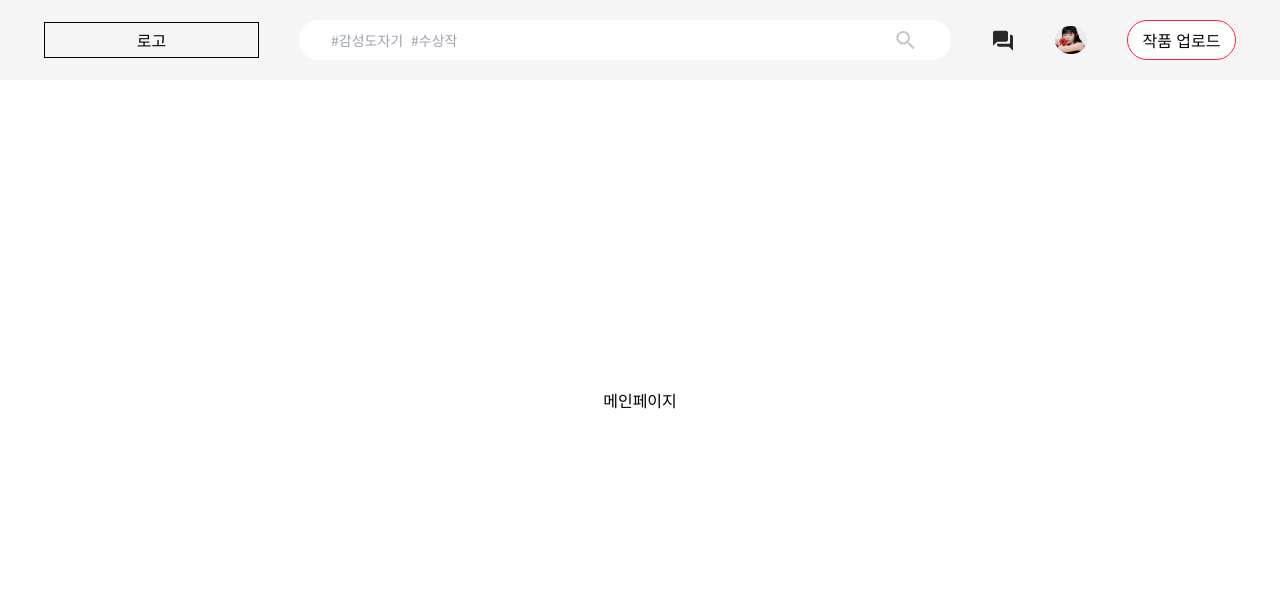
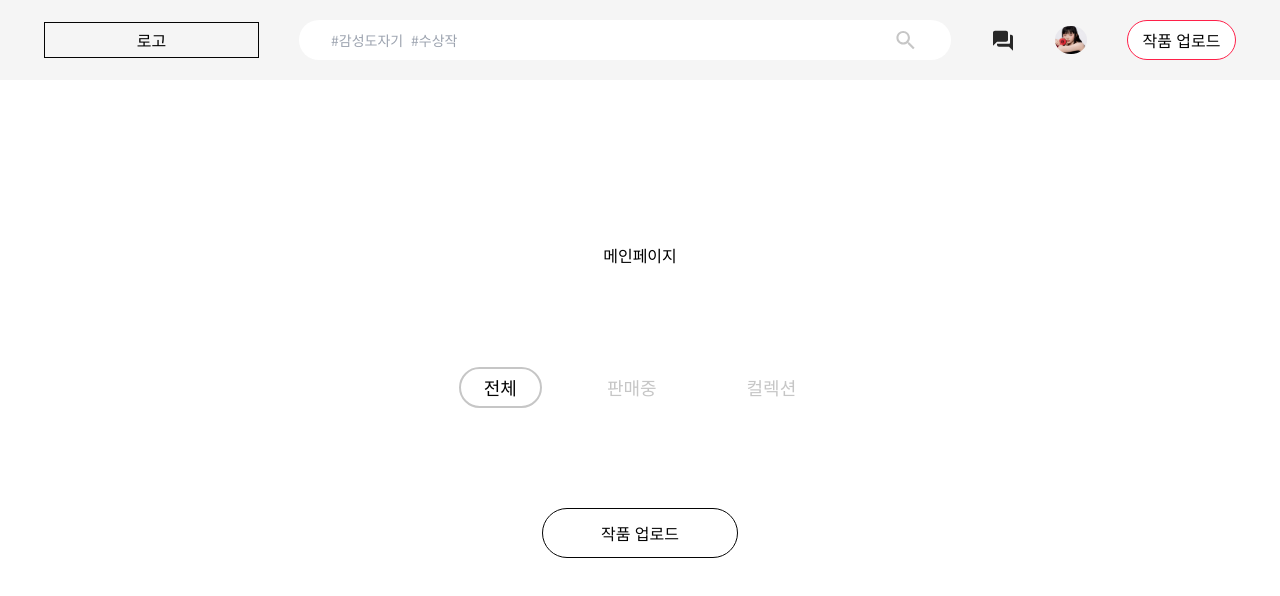
Before and after one commit to final-project-temporaryName/finalProject-FE, a Next.js app: page / in a window 1280 px wide. Shown: the top 596 px of the page. Built offline with nearby package versions, Linux system fonts and the light colour scheme.

Commit message:
feat: Button 합성 컴포넌트 구현

```diff
--- a/src/app/(unauth)/page.tsx
+++ b/src/app/(unauth)/page.tsx
@@ -1,10 +1,18 @@
 import NavBar from '@/components/NavBar/NavBar';
+import { Button } from '@/components/button';
+import CategoryButtonGroup from '@/components/button/category/categoryButtonGroup';
 
 export default function Home() {
   return (
-    <main className="flex min-h-screen flex-col items-center justify-center p-24">
+    <main className="flex min-h-screen flex-col items-center justify-center gap-100 p-24">
       <NavBar />
       메인페이지
+      <div className="flex-center">
+        <CategoryButtonGroup />
+      </div>
+      <Button destination="/" style="primary-button upload-button">
+        작품 업로드
+      </Button>
     </main>
   );
 }
--- a/src/components/NavBar/NavBar.tsx
+++ b/src/components/NavBar/NavBar.tsx
@@ -1,7 +1,7 @@
 import '@/styles/tailwind.css';
 import Link from 'next/link';
+import NavigatorBox from './NavigatorBox';
 import SearchBar from './SearchBar';
-import NavigatorBox from './NavigatorBox';
 
 export default function NavBar() {
   return (
--- a/src/components/NavBar/NavigatorBox.tsx
+++ b/src/components/NavBar/NavigatorBox.tsx
@@ -5,6 +5,7 @@ import Link from 'next/link';
 import MessageIcon from '../../../public/assets/icons/message.svg';
 import profileImage from '../../../public/assets/images/하니.jpg';
 import ProfileImgDropDown from './ProfileImgDropDown';
+import { Button } from '../button';
 
 export default function NavigatorBox() {
   const auth = {
@@ -22,15 +23,13 @@ export default function NavigatorBox() {
       {auth.isLogin && <ProfileImgDropDown userName={auth.userName} profileImg={auth.image} major={auth.major} />}
       {auth.isLogin ? (
         // 추후 작품 업로드 Link 수정 예정
-        <Link href={'/'}>
-          <button className="navigatorBoxBtn border-1 border-solid border-primary bg-white text-black hover:bg-primary-1">
-            작품 업로드
-          </button>
-        </Link>
+        <Button destination="/" style="primary-button nav-upload-button">
+          작품 업로드
+        </Button>
       ) : (
-        <Link href={'/login'}>
-          <button className="navigatorBoxBtn bg-primary text-white hover:bg-primary-7">로그인</button>
-        </Link>
+        <Button destination="/login" style="primary-button nav-login-button">
+          로그인
+        </Button>
       )}
     </div>
   );
--- a/src/components/NavBar/ProfileImgDropDown.tsx
+++ b/src/components/NavBar/ProfileImgDropDown.tsx
@@ -6,6 +6,7 @@ import Image, { StaticImageData } from 'next/image';
 import { useRef } from 'react';
 import ProfileDropDownImg from '../../../public/assets/images/profileDropDown.svg';
 import Link from 'next/link';
+import { Button } from '../button';
 
 interface Props {
   userName: string;
@@ -53,11 +54,9 @@ export default function ProfileImgDropDown({ userName, profileImg, major }: Prop
                 </div>
               </div>
               {/* 추후 Link 변경 예정 */}
-              <Link href={'/'}>
-                <button className="flex-center h-40 w-full rounded-xl border-1 border-solid border-primary bg-white text-black hover:bg-primary-1">
-                  마이페이지
-                </button>
-              </Link>
+              <Button destination="/" style="primary-button dropdown-mypage-button">
+                마이페이지
+              </Button>
             </div>
             <div className="flex h-100 w-full flex-col border-y-1 border-solid border-y-gray-4">
               {/* 추후 Link 변경 예정 */}
--- a/src/components/card/kebabButton.tsx
+++ b/src/components/button/KebabButton.tsx
@@ -1,7 +1,7 @@
 'use client';
 
+import Image from 'next/image';
 import { MouseEvent } from 'react';
-import Image from 'next/image';
 import KebabImage from '../../../public/assets/images/KebabImage.png';
 
 function KebabButton() {
@@ -11,7 +11,7 @@ function KebabButton() {
   };
 
   return (
-    <button onClick={(e) => handleKebabClick(e)}>
+    <button onClick={(e) => handleKebabClick(e)} title="Kebab">
       <Image src={KebabImage} alt="케밥버튼 이미지" width={2} height={12} />
     </button>
   );
--- /dev/null
+++ b/src/components/button/PrimaryButton.tsx
@@ -0,0 +1,19 @@
+import '@/styles/tailwind.css';
+import Link from 'next/link';
+import { ReactNode } from 'react';
+
+interface Props {
+  destination: string;
+  style: string;
+  children: ReactNode;
+}
+
+// destination: 사용할 때 props에 이동할 Route를 string 형태로 넣어주세요.
+// style: tailwindCSS를 넣어주세요.
+export default function PrimaryButton({ destination, style, children }: Props) {
+  return (
+    <Link href={`/${destination}`}>
+      <button className={`${style}`}>{children}</button>
+    </Link>
+  );
+}
--- a/src/components/button/category/categoryButtonGroup.tsx
+++ b/src/components/button/category/categoryButtonGroup.tsx
@@ -1,8 +1,8 @@
 'use client';
 
-import CategoryButton from '@/components/button/category/categoryButton';
 import '@/styles/tailwind.css';
 import { useState } from 'react';
+import { Button } from '..';
 
 function CategoryButtonGroup() {
   const [content, setContent] = useState('');
@@ -15,7 +15,7 @@ function CategoryButtonGroup() {
   return (
     <div className="flex gap-40 align-middle">
       {labelTexts.map((labelText, idx) => (
-        <CategoryButton
+        <Button.Category
           key={idx}
           labelText={labelText}
           onClick={handleActive}
--- /dev/null
+++ b/src/components/button/index.ts
@@ -0,0 +1,8 @@
+import KebabButton from './KebabButton';
+import PrimaryButton from './PrimaryButton';
+import CategoryButton from './category/categoryButton';
+
+export const Button = Object.assign(PrimaryButton, {
+  Category: CategoryButton,
+  Kebab: KebabButton,
+});
--- a/src/components/button/upload/uploadButton.tsx
+++ /dev/null
@@ -1,18 +0,0 @@
-'use client';
-
-import '@/styles/tailwind.css';
-
-interface UploadButtonProps {
-  onClick: () => void;
-}
-
-// TODO: 사용할 때 props에 게시물 작성페이지로 이동하는 온클릭 함수 넣어주세요.
-function UploadButton({ onClick }: UploadButtonProps) {
-  return (
-    <button className="primary-button h-50" onClick={onClick}>
-      작품 업로드
-    </button>
-  );
-}
-
-export default UploadButton;
--- a/src/components/card/card.tsx
+++ b/src/components/card/card.tsx
@@ -1,10 +1,10 @@
 import Image from 'next/image';
 import Link from 'next/link';
+import CommentImage from '../../../public/assets/images/CommentImage.png';
+import LikeImage from '../../../public/assets/images/LikeImage.png';
 import OnSaleImage from '../../../public/assets/images/OnSaleImage.png';
-import LikeImage from '../../../public/assets/images/LikeImage.png';
 import ViewImage from '../../../public/assets/images/ViewImage.png';
-import CommentImage from '../../../public/assets/images/CommentImage.png';
-import KebabButton from './kebabButton';
+import { Button } from '../button';
 import Count from './count';
 
 interface CardProps {
@@ -33,17 +33,17 @@ function Card({
   authorUrl,
 }: CardProps) {
   return (
-    <div className="flex flex-col w-280 h-328 hover:transform hover:scale-110 transition-transform duration-300">
+    <div className="flex h-328 w-280 flex-col transition-transform duration-300 hover:scale-110 hover:transform">
       <Link href={workUrl} className="relative">
-        <div className="absolute inset-0 bg-gradient-to-b from-transparent via-transparent to-black rounded-md"></div>
+        <div className="absolute inset-0 rounded-md bg-gradient-to-b from-transparent via-transparent to-black"></div>
         {onSale && (
           <div className="absolute right-22">
             <Image src={OnSaleImage} alt="판매중 이미지" width={29} height={56} />
           </div>
         )}
-        <Image className="w-280 h-280 rounded-md" src={workImageUrl} alt="카드 이미지" width={280} height={280} />
-        <div className="flex justify-between items-center w-280 h-10 px-15 absolute bottom-22">
-          <p className="text-14 font-normal font-semibold leading-normal text-white">{workTitle}</p>
+        <Image className="h-280 w-280 rounded-md" src={workImageUrl} alt="카드 이미지" width={280} height={280} />
+        <div className="absolute bottom-22 flex h-10 w-280 items-center justify-between px-15">
+          <p className="font-normal font-semibold text-14 leading-normal text-white">{workTitle}</p>
           <div className="flex items-center gap-12">
             <Count imageSource={LikeImage} imageSourceString="like" count={likeCount} />
             <Count imageSource={ViewImage} imageSourceString="view" count={viewCount} />
@@ -51,13 +51,13 @@ function Card({
           </div>
         </div>
       </Link>
-      <div className="relative flex items-center w-280 h-48 pt-10">
+      <div className="relative flex h-48 w-280 items-center pt-10">
         <Link href={authorUrl} className="flex items-center gap-10">
-          <Image className="rounded-full w-40 h-40" src={profileImageUrl} alt="프로필 이미지" width={40} height={40} />
+          <Image className="h-40 w-40 rounded-full" src={profileImageUrl} alt="프로필 이미지" width={40} height={40} />
           <p className="text-base font-normal font-bold leading-normal">{authorName}</p>
         </Link>
         <div className="absolute right-11">
-          <KebabButton />
+          <Button.Kebab />
         </div>
       </div>
     </div>
--- a/src/styles/tailwind.css
+++ b/src/styles/tailwind.css
@@ -7,10 +7,6 @@
 
 .navSearchBar {
   @apply flex h-40 flex-shrink flex-grow items-center gap-10 rounded-lg bg-white px-32 py-8;
-}
-
-.navigatorBoxBtn {
-  @apply flex h-40 w-109 items-center justify-center rounded-xl;
 }
 
 /* LoginModal */
@@ -67,7 +63,27 @@
   @apply flex gap-40 align-middle;
 }
 
-/* category button */
+/* button */
+.primary-button {
+  @apply inline-block shrink-0 items-center justify-center rounded-xl border-1 border-solid;
+}
+
+.upload-button {
+  @apply h-50 w-196 border-black text-black hover:border-primary hover:bg-primary hover:text-white active:bg-primary active:text-white;
+}
+
+.nav-upload-button {
+  @apply h-40 w-109 border-primary bg-white text-black hover:border-primary hover:bg-primary hover:text-white active:bg-primary active:text-white;
+}
+
+.nav-login-button {
+  @apply h-40 w-109 border-primary bg-white text-white hover:border-primary-8 hover:bg-primary-8 active:bg-primary-8;
+}
+
+.dropdown-mypage-button {
+  @apply h-40 w-full border-primary bg-white text-black hover:border-primary hover:bg-primary hover:text-white active:bg-primary active:text-white;
+}
+
 .category-button {
   @apply flex justify-center gap-10 rounded-md border-2 border-solid border-white bg-white px-23 py-5 text-center align-middle text-18 text-gray-4 focus:border-2 focus:border-solid focus:border-gray-4 focus:text-black;
 }
@@ -75,9 +91,3 @@
 .category-button-focus {
   @apply flex justify-center gap-10 rounded-md  border-2 border-solid border-gray-4 bg-white px-23 py-5 text-center align-middle text-18 text-black;
 }
-
-/* primary button */
-/* 높이 추가 입력해야 함*/
-.primary-button {
-  @apply inline-block shrink-0 justify-center gap-10 rounded-md border-1 border-solid px-54 py-12 align-middle hover:border-primary-4 hover:bg-primary-4 hover:text-white active:bg-primary-4 active:text-white;
-}
```
